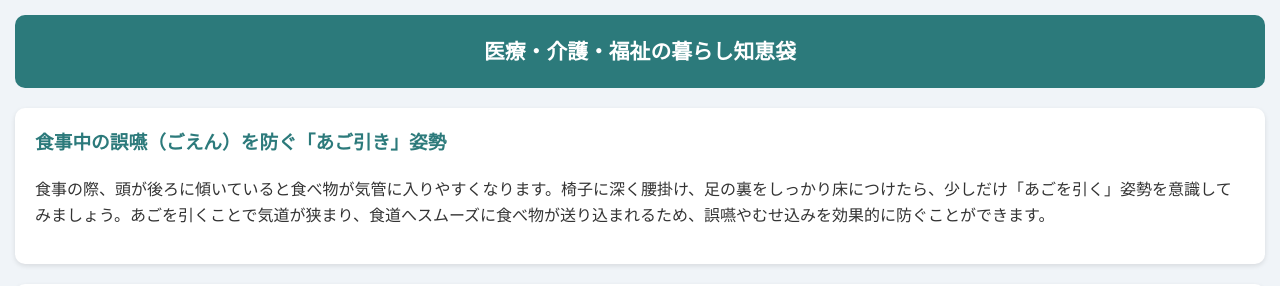
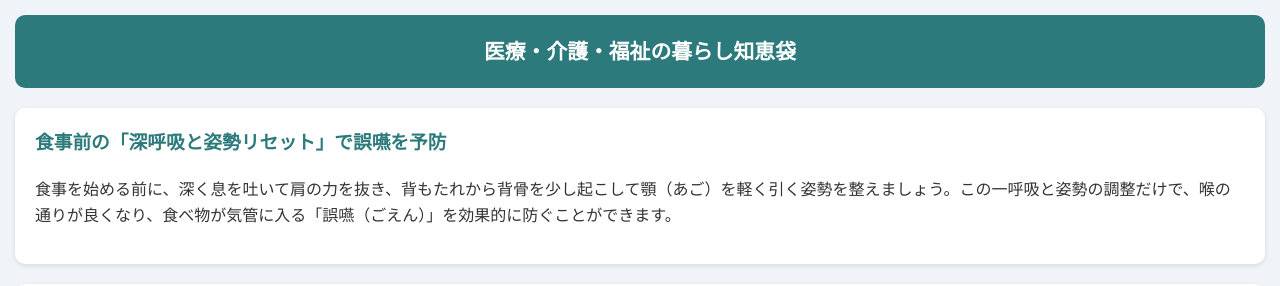
Before and after one commit to MKT-KND/jarvis-care-media, a plain HTML site: page index.html in a window 1280 px wide. Shown: the top 286 px of the page. Drawn offline with Linux system fonts and the light colour scheme.

Commit message:
JARVIS: Auto update content

```diff
--- a/index.html
+++ b/index.html
@@ -18,8 +18,8 @@
         <h1>医療・介護・福祉の暮らし知恵袋</h1>
     </header>
     <div class="card">
-        <h3>食事中の誤嚥（ごえん）を防ぐ「あご引き」姿勢</h3>
-<p>食事の際、頭が後ろに傾いていると食べ物が気管に入りやすくなります。椅子に深く腰掛け、足の裏をしっかり床につけたら、少しだけ「あごを引く」姿勢を意識してみましょう。あごを引くことで気道が狭まり、食道へスムーズに食べ物が送り込まれるため、誤嚥やむせ込みを効果的に防ぐことができます。</p>
+        <h3>食事前の「深呼吸と姿勢リセット」で誤嚥を予防</h3>
+<p>食事を始める前に、深く息を吐いて肩の力を抜き、背もたれから背骨を少し起こして顎（あご）を軽く引く姿勢を整えましょう。この一呼吸と姿勢の調整だけで、喉の通りが良くなり、食べ物が気管に入る「誤嚥（ごえん）」を効果的に防ぐことができます。</p>
     </div>
     <div class="card">
         <div style="font-weight:bold; margin-bottom:10px; text-align:center;">💡 おすすめ福祉・介護サービス</div>
```
